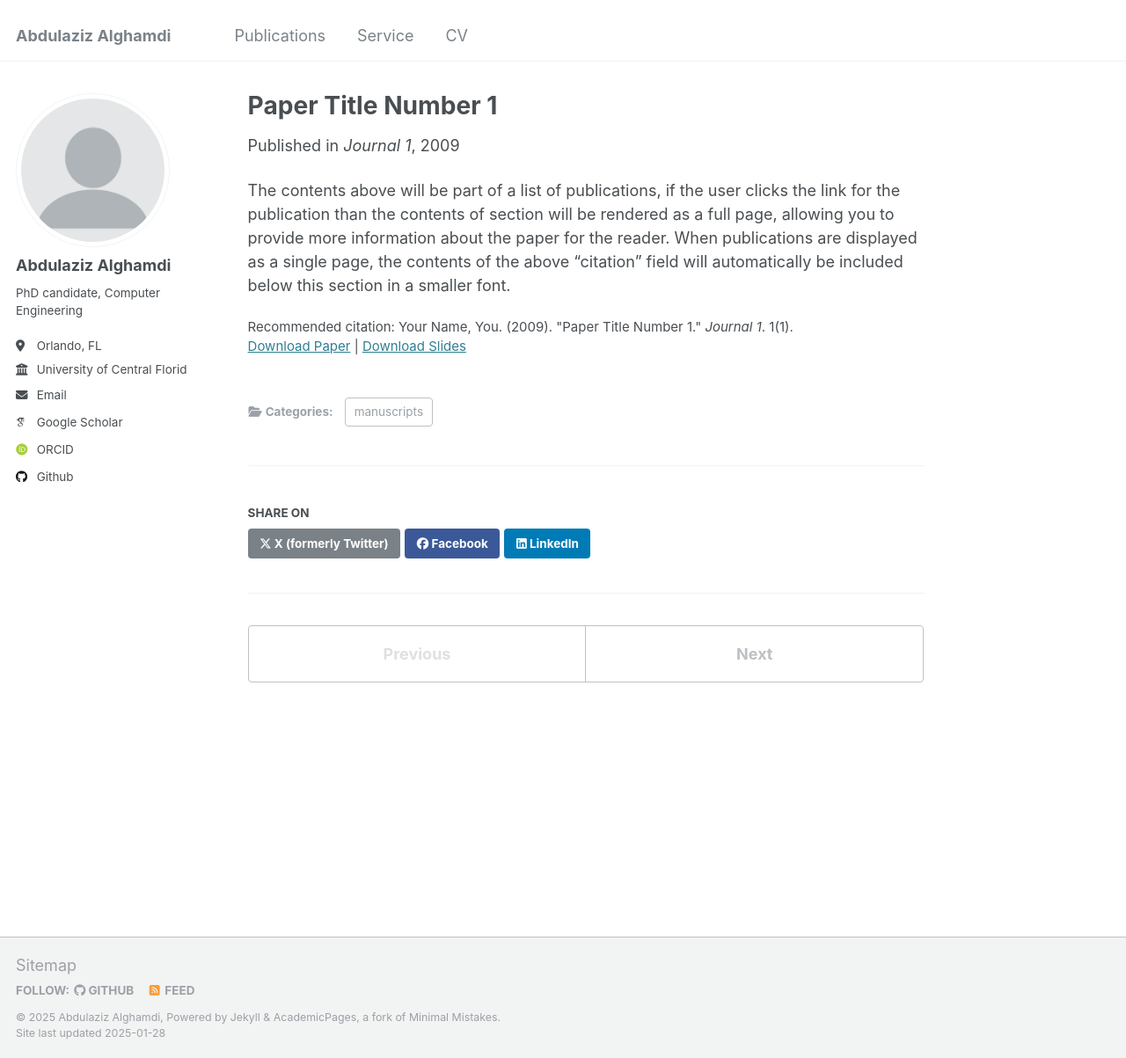
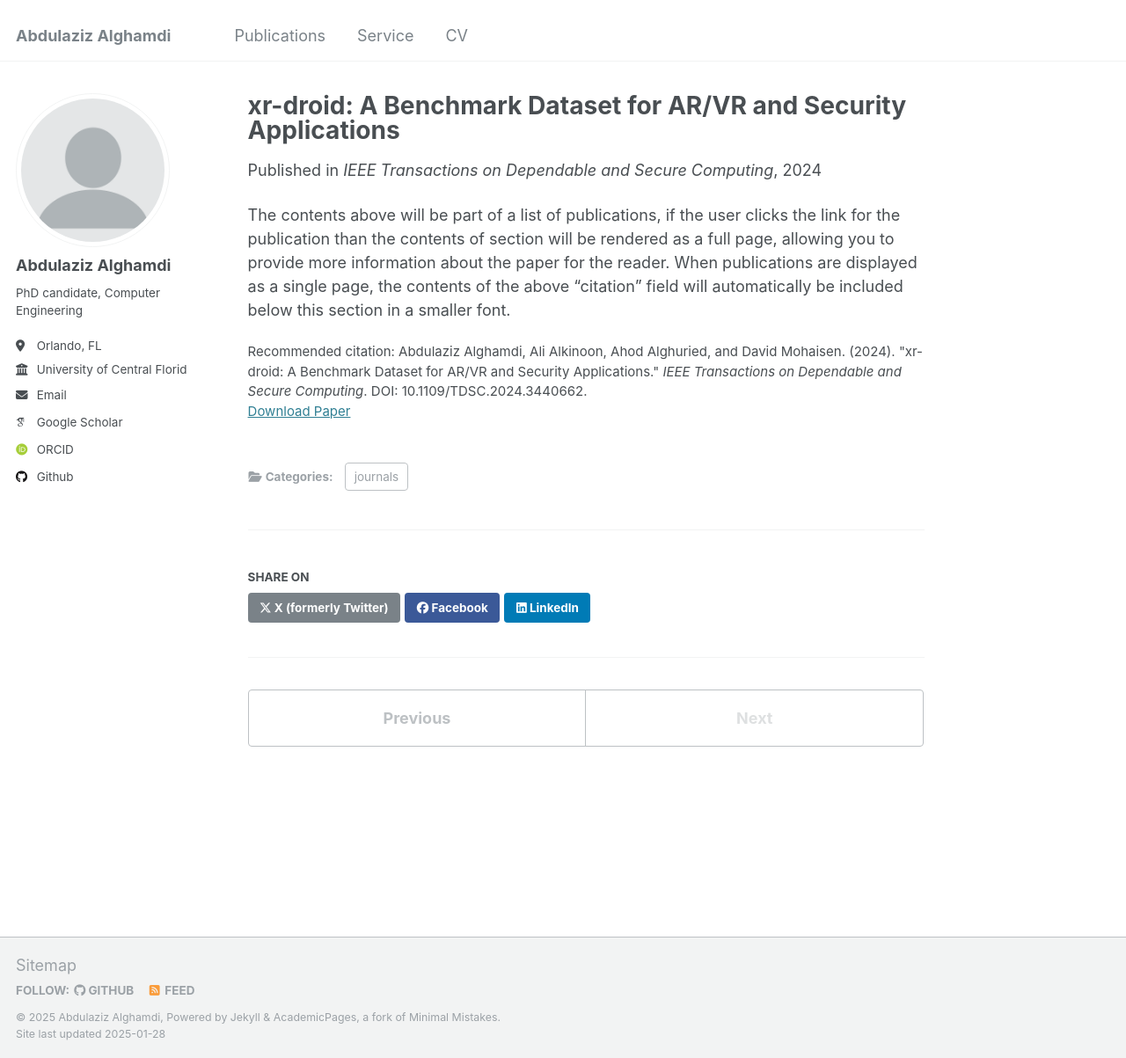
Before and after one commit to Eamna/eamna.github.io, a Jekyll site: the page built from _publications/2009-10-01-paper-title-number-1.md, in a window 1280 px wide and 1203 px high. Shown: the whole window at 88% size. Built offline with Jekyll 4.4.1, drawn with Linux system fonts in a browser that asks for light colours; some web fonts are replaced.

Commit message:
Update 2009-10-01-paper-title-number-1.md

```diff
--- a/_publications/2009-10-01-paper-title-number-1.md
+++ b/_publications/2009-10-01-paper-title-number-1.md
@@ -1,14 +1,13 @@
 ---
-title: "Paper Title Number 1"
+title: "xr-droid: A Benchmark Dataset for AR/VR and Security Applications"
 collection: publications
-category: manuscripts
-permalink: /publication/2009-10-01-paper-title-number-1
-excerpt: 'This paper is about the number 1. The number 2 is left for future work.'
-date: 2009-10-01
-venue: 'Journal 1'
-slidesurl: 'http://academicpages.github.io/files/slides1.pdf'
-paperurl: 'http://academicpages.github.io/files/paper1.pdf'
-citation: 'Your Name, You. (2009). &quot;Paper Title Number 1.&quot; <i>Journal 1</i>. 1(1).'
+category: journals
+permalink: /publication/2024-08-01-xr-droid-dataset
+excerpt: 'This paper introduces xr-droid, a benchmark dataset for AR/VR and security applications, consisting of 408 AR/VR apps with seven standardized features for research.'
+date: 2024-08-01
+venue: 'IEEE Transactions on Dependable and Secure Computing'
+paperurl: 'https://doi.ieeecomputersociety.org/10.1109/TDSC.2024.3440662'
+citation: 'Abdulaziz Alghamdi, Ali Alkinoon, Ahod Alghuried, and David Mohaisen. (2024). &quot;xr-droid: A Benchmark Dataset for AR/VR and Security Applications.&quot; <i>IEEE Transactions on Dependable and Secure Computing</i>. DOI: 10.1109/TDSC.2024.3440662.'
 ---
 
 The contents above will be part of a list of publications, if the user clicks the link for the publication than the contents of section will be rendered as a full page, allowing you to provide more information about the paper for the reader. When publications are displayed as a single page, the contents of the above "citation" field will automatically be included below this section in a smaller font.
```
